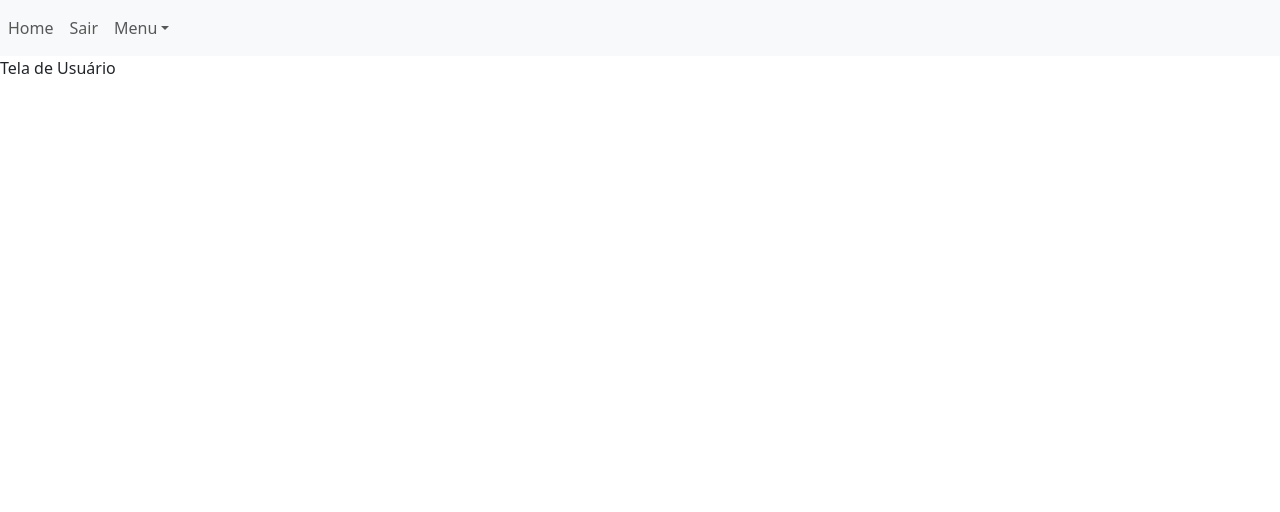
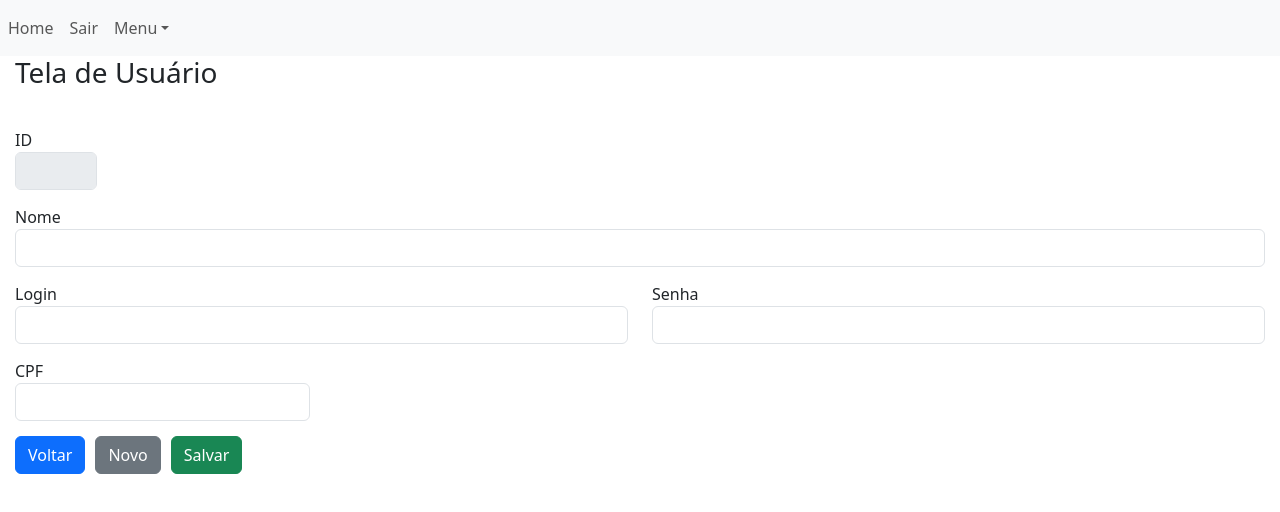
Before and after one commit to pelegrino/angularapirest, an Angular app: page /usuarioAdd in a window 1280 px wide. Shown: the top 512 px of the page. Built offline with nearby package versions, Linux system fonts and the light colour scheme; sample sign-in values are in the browser's storage.

Commit message:
Tela de cadastro

```diff
--- a/src/app/componente/usuario/usuario-add/usuario-add.component.html
+++ b/src/app/componente/usuario/usuario-add/usuario-add.component.html
@@ -1 +1,44 @@
-<p>Tela de Usuário</p>
+<h3 style="padding-left: 15px;">Tela de Usuário</h3>
+
+<form style="padding: 15px;">
+
+    <div class="row" style="margin-top: 15px;">
+        <div class="form-group col-md-1">
+            <label for="id">ID</label>
+            <input type="text" class="form-control" id="id" name="id" disabled autocomplete="false">
+        </div>
+    </div>
+
+    <div class="row" style="margin-top: 15px;">
+        <div class="form-group col-md-12">
+            <label for="nome">Nome</label>
+            <input type="text" class="form-control" id="nome" name="nome" required="true" autocomplete="false">
+        </div>
+    </div>
+
+    <div class="row" style="margin-top: 15px;">
+        <div class="form-group col-md-6">
+            <label for="login">Login</label>
+            <input type="text" class="form-control" id="login" name="login" required="true" autocomplete="false">
+        </div>
+
+        <div class="form-group col-md-6">
+            <label for="senha">Senha</label>
+            <input type="password" class="form-control" id="senha" name="senha" required="true" autocomplete="false">
+        </div>
+    </div>
+
+    <div class="row" style="margin-top: 15px;">
+        <div class="form-group col-md-3">
+            <label for="cpf">CPF</label>
+            <input type="text" class="form-control" id="cpf" name="cpf" required="true" autocomplete="false">
+        </div>
+    </div>
+
+    <div class="form-row" style="margin-top: 15px;">
+        <button type="button" class="btn btn-primary" [routerLink]="['/userList']" >Voltar</button>
+        <button type="button" class="btn btn-secondary" style="margin-left: 10px;">Novo</button>
+        <button type="button" class="btn btn-success" style="margin-left: 10px;">Salvar</button>
+    </div>
+
+</form>
--- a/src/app/componente/usuario/usuario/usuario.component.html
+++ b/src/app/componente/usuario/usuario/usuario.component.html
@@ -1,20 +1,20 @@
 <br/>
 
-<form class="form-inline">
-    <div class="form-group mx-sm-3 mb-2">
+<form style="margin-left: 15px;" class="row">
+    <div class="form-group col-md-10">
       <input type="text" class="form-control" id="nome" name="nome" [(ngModel)]="nome" placeholder="Pesquisa por Nome">
     </div>
 
-      <button type="button" (click)="consultarUser()" class="btn btn-primary mb-2">Buscar</button>
-
-      <button type="button" [routerLink]="['/usuarioAdd']" routerLinkActive="router-link-active" style="margin-left: 5px;" class="btn btn-success mb-2">Novo</button>
-
+    <div class="form-group col-md-2">
+        <button type="button" (click)="consultarUser()" class="btn btn-primary mb-2">Buscar</button>
+        <button type="button" [routerLink]="['/usuarioAdd']" routerLinkActive="router-link-active" style="margin-left: 5px;" class="btn btn-success mb-2">Novo</button>
+    </div>
 </form>
 
 <br/>
 <br/>
 
-<table class="table">
+<table style="margin-left: 15px;" class="table">
     <thead class="thread-dark">
         <th scope="col">Id</th>
         <th scope="col">Nome</th>
```
